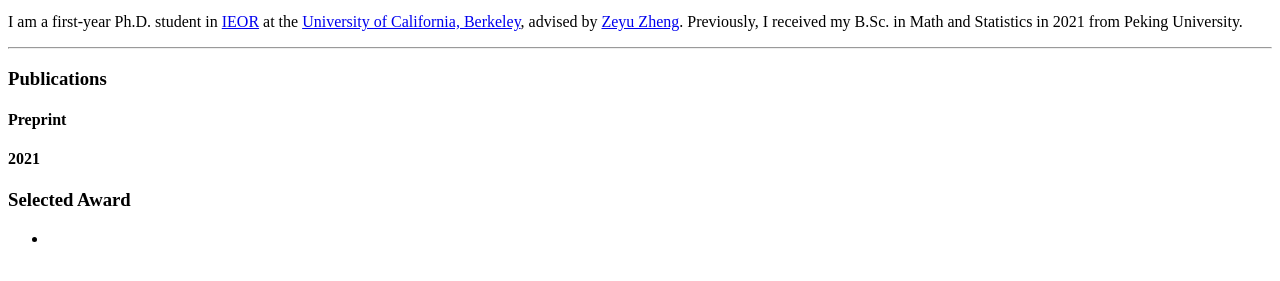
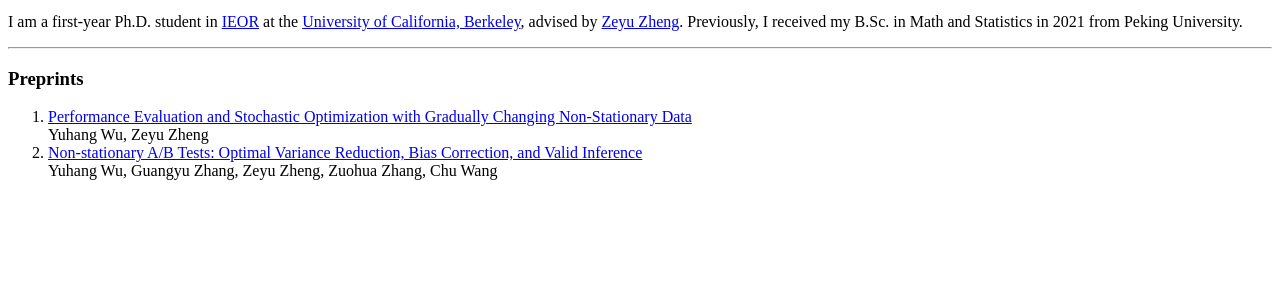
Before and after one commit to wyhArturia/homepage, a plain HTML site: page index.html in a window 1280 px wide. Shown: the part 101-382 px from the top of the page. Drawn offline with Linux system fonts and the light colour scheme.

Commit message:
Update index.html

```diff
--- a/index.html
+++ b/index.html
@@ -25,22 +25,12 @@
 
 <hr />
 
-<h3>Publications</h3>
-<h4>Preprint</h4>
+<h3>Preprints</h3>
 <ol>
-
-</ol>
-<h4>2021</h4>
-<ol>
-
+ <li><a class="font-italic" href="https://papers.ssrn.com/sol3/papers.cfm?abstract_id=4013301">Performance Evaluation and Stochastic Optimization with Gradually Changing Non-Stationary Data</a><br>Yuhang Wu, Zeyu Zheng</li>
+ <li><a class="font-italic" href="https://papers.ssrn.com/sol3/papers.cfm?abstract_id=4077638">Non-stationary A/B Tests: Optimal Variance Reduction, Bias Correction, and Valid Inference</a><br>Yuhang Wu, Guangyu Zhang, Zeyu Zheng, Zuohua Zhang, Chu Wang</li>
 </ol>
 
-<h3>Selected Award</h3>
-<ul>
-  <li><ul class="list-inline">
-
-  </ul></li>
-</ul>
 
 </div>
 
```
